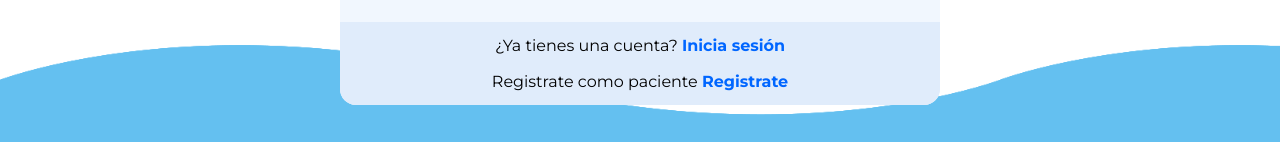
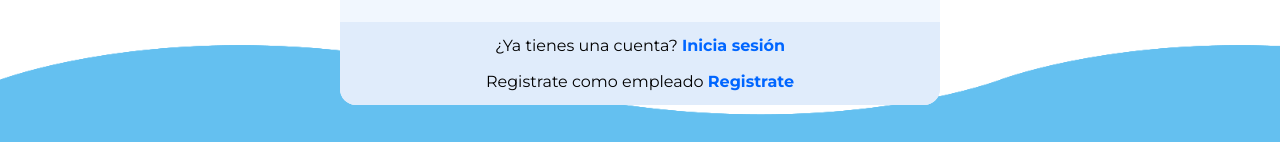
Before and after one commit to alanvviera/DentalSystem, a Next.js app: page /signup-doctor in a window 1280 px wide. Shown: the part 678-820 px from the top of the page. Built offline with nearby package versions, Linux system fonts and the light colour scheme.

Commit message:
Changes label paciente to empleado

```diff
--- a/app/signup-doctor/page.tsx
+++ b/app/signup-doctor/page.tsx
@@ -243,7 +243,7 @@ function SignUpDoctor() {
 
                 bottomComponent={<div>
                     <LoginAccount extraClass="pt-3 pb-3" />
-                    <LoginAccount title="Registrate como paciente " subtile="Registrate" href="/signup" />
+                    <LoginAccount title="Registrate como empleado " subtile="Registrate" href="/signup" />
                 </div>}
                 topComponent={<CustomAlert
                     showAlert={showPasswordNotMatch}
```
